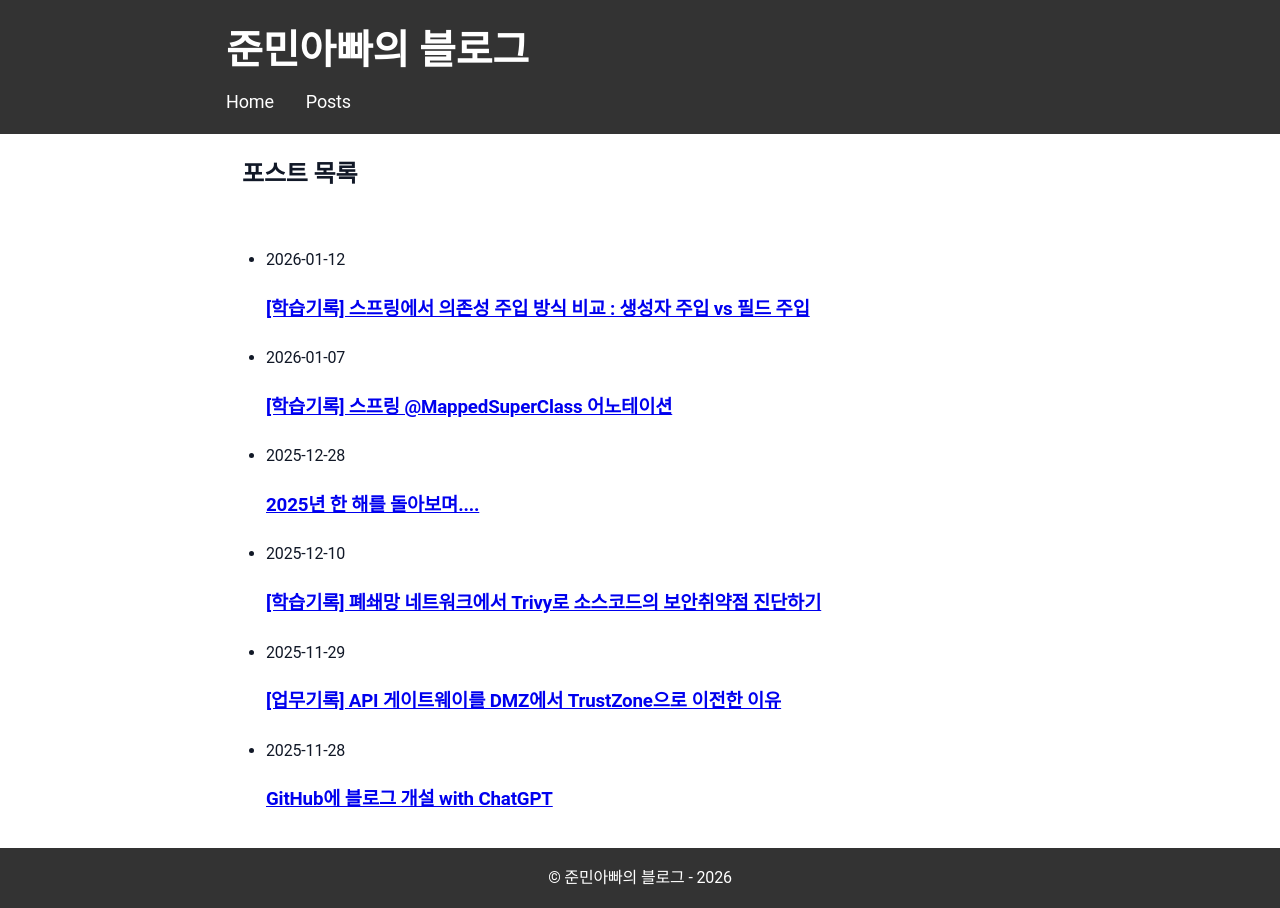
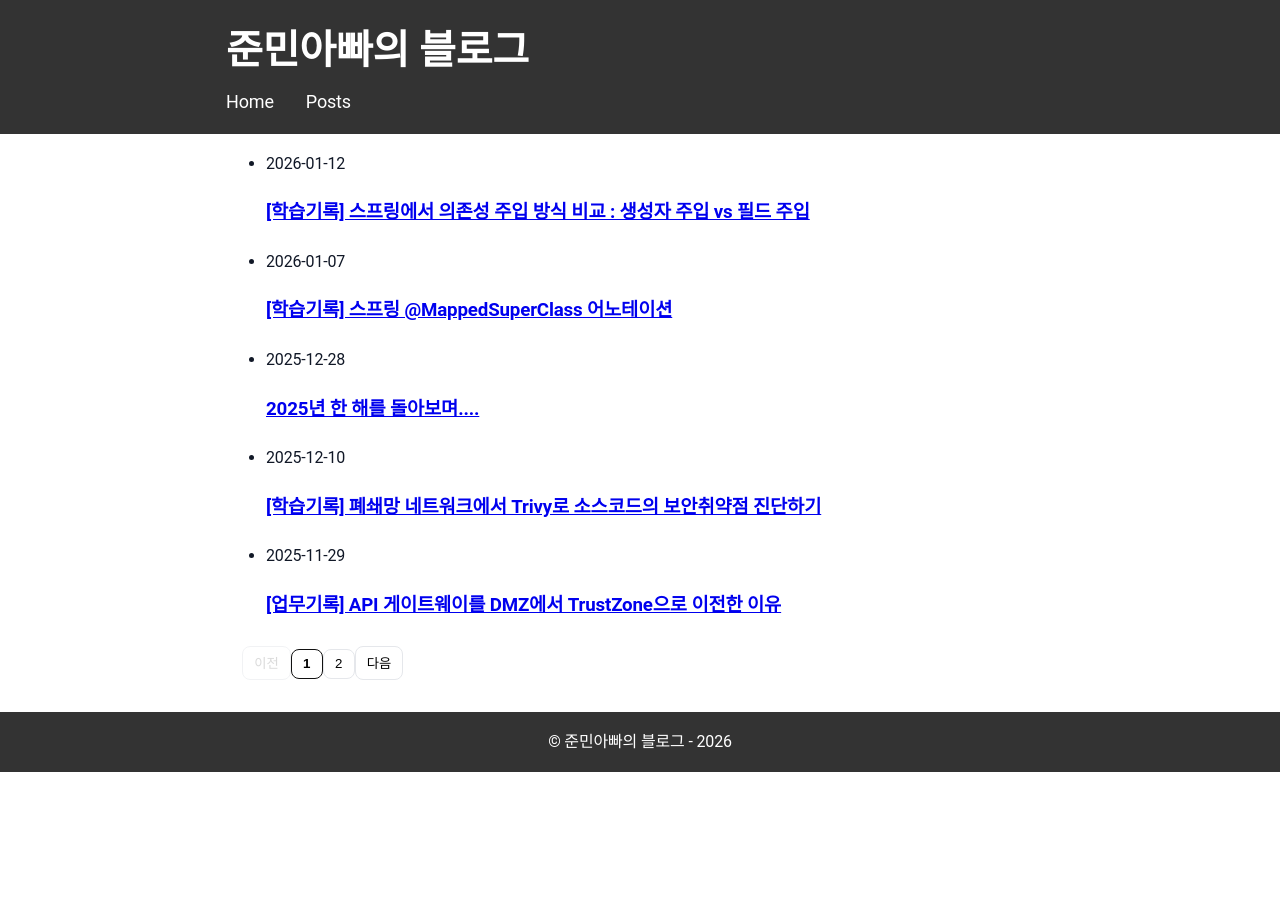
Before and after one commit to sanghoon-lee/sanghoon-lee.github.io, a Jekyll site: the page built from posts.md, in a window 1280 px wide. Built offline with Jekyll 4.4.1, drawn with Linux system fonts in a browser that asks for light colours; part of the change alters nothing that is shown.

Commit message:
포스팅 목록 페이지네이션 오류 수정

```diff
--- a/posts.md
+++ b/posts.md
@@ -1,144 +1,124 @@
 ---
 layout: page
-title: 📝 Posts
+title: Posts
 permalink: /posts/
 ---
 
 <style>
-.posts-archive-title {
-  margin-bottom: 0.4rem;
-}
+  /* JS 준비 전에는 목록/페이지네이션 숨김 (깜빡임 방지) */
+  .post-list,
+  .pagination {
+    display: none;
+  }
 
-.posts-archive-intro {
-  margin-top: 0;
-  margin-bottom: 1.4rem;
-  color: #666;
-  font-size: 0.95rem;
-}
-
-/* 페이지네이션 스타일 */
-.pagination {
-  margin-top: 1.8rem;
-  text-align: center;
-}
-
-.pagination-inner {
-  display: inline-flex;
-  gap: 0.4rem;
-  align-items: center;
-}
-
-.pagination button {
-  border: 1px solid #ddd;
-  background: #fff;
-  padding: 0.3rem 0.7rem;
-  border-radius: 6px;
-  font-size: 0.85rem;
-  cursor: pointer;
-}
-
-.pagination button:hover:not(:disabled) {
-  border-color: #bbb;
-}
-
-.pagination button.active {
-  background: #333;
-  color: #fff;
-  border-color: #333;
-}
-
-.pagination button:disabled {
-  opacity: 0.4;
-  cursor: default;
-}
+  /* JS가 준비되면 보여줌 */
+  .js-ready .post-list,
+  .js-ready .pagination {
+    display: block;
+  }
 </style>
 
-<section class="posts-archive">
-  <h2 class="posts-archive-title">포스트 목록</h2>
-  <br>
-  <ul class="post-list">
-    {% for post in site.posts %}
-      <li class="post-item">
-        <span class="post-meta">{{ post.date | date: "%Y-%m-%d" }}</span>
-        <h3>
-          <a class="post-link" href="{{ post.url | relative_url }}">{{ post.title }}</a>
-        </h3>
-      </li>
-    {% endfor %}
-  </ul>
+<ul id="post-list" class="post-list">
+  {% for post in site.posts %}
+    <li class="post-item">
+      <span class="post-meta">{{ post.date | date: "%Y-%m-%d" }}</span>
+      <h3>
+        <a class="post-link" href="{{ post.url | relative_url }}">{{ post.title }}</a>
+      </h3>
+    </li>
+  {% endfor %}
+</ul>
 
-   <!-- 페이지네이션 UI가 들어갈 영역 -->
-  <div id="pagination" class="pagination"></div>
+<div id="pagination" class="pagination"></div>
 
-  <script>
-    document.addEventListener('DOMContentLoaded', function () {
-        const postsPerPage = 5;  // ▶ 한 페이지에 보여줄 포스트 수
-        const items = Array.from(document.querySelectorAll('#post-list .post-item'));
-        const totalItems = items.length;
-        const totalPages = Math.ceil(totalItems / postsPerPage);
-        const paginationContainer = document.getElementById('pagination');
-        let currentPage = 1;
+<script>
+  (function () {
+    // 1) 대상 찾기
+    const listEl = document.getElementById('post-list');
+    const paginationEl = document.getElementById('pagination');
+    if (!listEl || !paginationEl) return;
 
-        if (totalPages <= 1) {
-        // 페이지가 1개뿐이면 굳이 페이지네이션 안 보이게
-            return;
-        }
+    const items = Array.from(listEl.querySelectorAll('.post-item'));
+    if (items.length === 0) return;
 
-        function renderPage(page) {
-        currentPage = page;
+    // 2) 페이지 설정
+    const perPage = 5; // 한 페이지에 보여줄 글 수
+    let currentPage = 1;
+    const totalPages = Math.ceil(items.length / perPage);
 
-        // 포스트 show/hide
-        items.forEach((item, index) => {
-            const start = (page - 1) * postsPerPage;
-            const end = start + postsPerPage;
-            if (index >= start && index < end) {
-            item.style.display = '';
-            } else {
-            item.style.display = 'none';
-            }
-        });
+    // 3) 렌더 함수
+    function renderPage(page) {
+      currentPage = Math.min(Math.max(page, 1), totalPages);
 
-        // 페이지네이션 버튼 다시 그리기
-        renderPagination();
-        }
+      const start = (currentPage - 1) * perPage;
+      const end = start + perPage;
 
-        function renderPagination() {
-        paginationContainer.innerHTML = '';
+      items.forEach((item, idx) => {
+        item.style.display = (idx >= start && idx < end) ? '' : 'none';
+      });
 
-        const nav = document.createElement('div');
-        nav.className = 'pagination-inner';
+      renderPagination();
+    }
 
-        // 이전 버튼
-        const prev = document.createElement('button');
-        prev.textContent = '이전';
-        prev.disabled = currentPage === 1;
-        prev.addEventListener('click', () => renderPage(currentPage - 1));
-        nav.appendChild(prev);
+    function renderPagination() {
+      // 버튼 HTML 생성
+      let html = '';
 
-        // 페이지 번호 버튼
-        for (let i = 1; i <= totalPages; i++) {
-            const btn = document.createElement('button');
-            btn.textContent = i;
-            if (i === currentPage) {
-            btn.className = 'active';
-            }
-            btn.addEventListener('click', () => renderPage(i));
-            nav.appendChild(btn);
-        }
+      // Prev
+      html += `<button type="button" class="page-btn prev" ${currentPage === 1 ? 'disabled' : ''}>이전</button>`;
 
-        // 다음 버튼
-        const next = document.createElement('button');
-        next.textContent = '다음';
-        next.disabled = currentPage === totalPages;
-        next.addEventListener('click', () => renderPage(currentPage + 1));
-        nav.appendChild(next);
+      // Pages (간단 버전: 전체 페이지 버튼)
+      for (let p = 1; p <= totalPages; p++) {
+        html += `<button type="button" class="page-btn num ${p === currentPage ? 'active' : ''}" data-page="${p}">${p}</button>`;
+      }
 
-        paginationContainer.appendChild(nav);
-        }
+      // Next
+      html += `<button type="button" class="page-btn next" ${currentPage === totalPages ? 'disabled' : ''}>다음</button>`;
 
-        // 처음 1페이지 렌더링
-        renderPage(1);
-    });
+      paginationEl.innerHTML = html;
+
+      // 이벤트 바인딩
+      const prevBtn = paginationEl.querySelector('.prev');
+      const nextBtn = paginationEl.querySelector('.next');
+
+      prevBtn && prevBtn.addEventListener('click', () => renderPage(currentPage - 1));
+      nextBtn && nextBtn.addEventListener('click', () => renderPage(currentPage + 1));
+
+      paginationEl.querySelectorAll('[data-page]').forEach(btn => {
+        btn.addEventListener('click', () => renderPage(parseInt(btn.dataset.page, 10)));
+      });
+    }
+
+    // 4) JS 준비 완료 표시(숨김 해제) + 첫 페이지 렌더
+    document.documentElement.classList.add('js-ready');
+    renderPage(1);
+  })();
 </script>
 
-</section>
+<style>
+  /* 페이지네이션 기본 스타일(원하면 main.scss로 옮겨도 됨) */
+  .pagination {
+    margin: 1.5rem 0 2rem;
+    display: flex;
+    gap: 0.5rem;
+    flex-wrap: wrap;
+  }
+
+  .page-btn {
+    border: 1px solid #e5e7eb;
+    background: #fff;
+    padding: 0.4rem 0.7rem;
+    border-radius: 8px;
+    cursor: pointer;
+  }
+
+  .page-btn.active {
+    border-color: #111;
+    font-weight: 700;
+  }
+
+  .page-btn:disabled {
+    opacity: 0.5;
+    cursor: not-allowed;
+  }
+</style>
```
